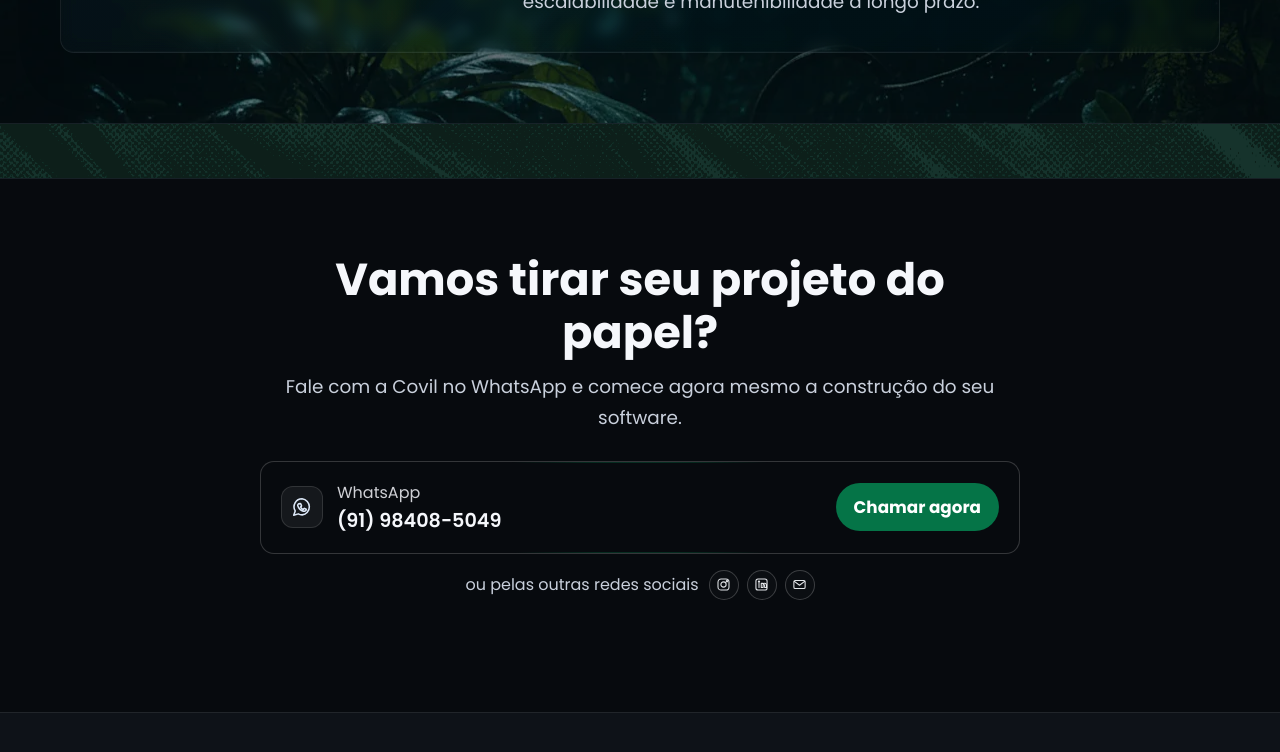
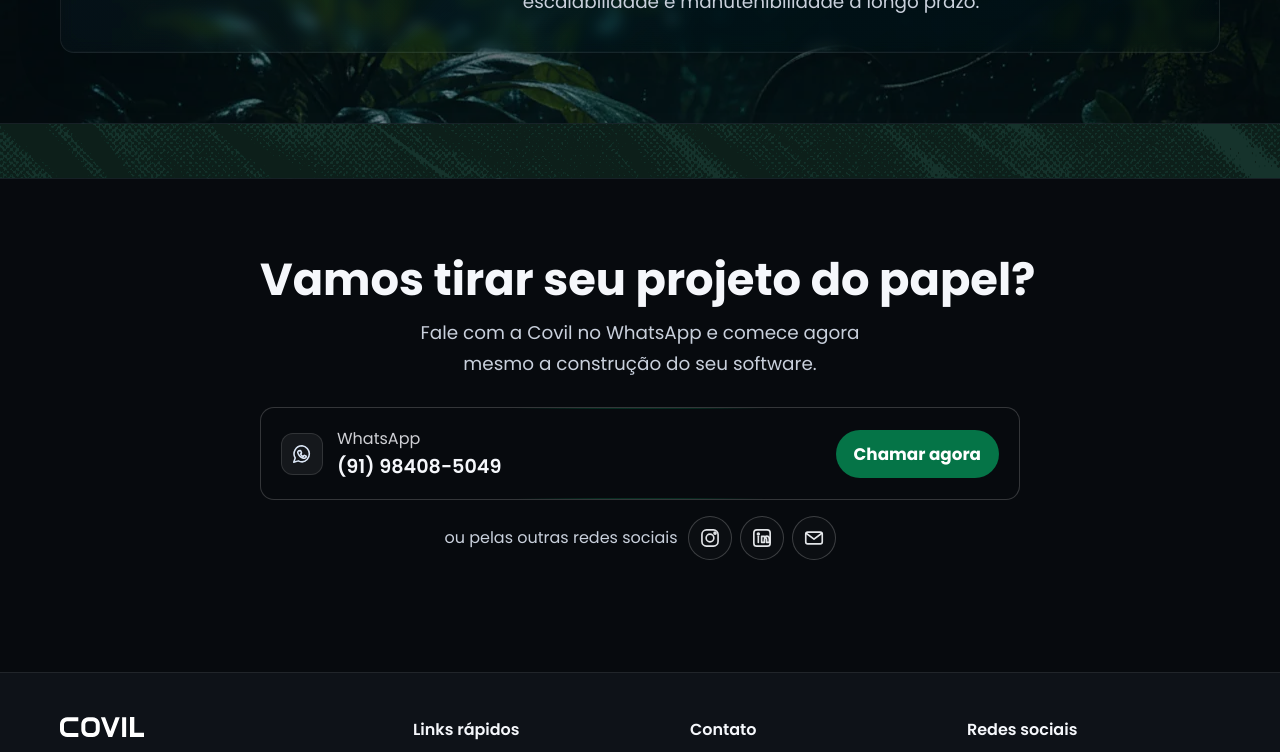
Before and after one commit to Covil-Works/Site-Covil, a React (Vite) app: page / in a window 1280 px wide. Shown: the part 2140-2892 px from the top of the page. Built offline with nearby package versions, Linux system fonts and the light colour scheme.

Commit message:
style(home): ajusta tamanho dos ícones sociais e quebra de texto no contato

```diff
--- a/src/pages/HomePage.jsx
+++ b/src/pages/HomePage.jsx
@@ -318,7 +318,10 @@ function HomePage() {
         <section id="contato" className="contact-section" aria-labelledby="contact-heading">
           <div className="contact-header">
             <h2 id="contact-heading">Vamos tirar seu projeto do papel?</h2>
-            <p>Fale com a Covil no WhatsApp e comece agora mesmo a construção do seu software.</p>
+            <p>
+              Fale com a Covil no WhatsApp e comece agora <br />
+              mesmo a construção do seu software.
+            </p>
           </div>
 
           <div className="contact-grid">
--- a/src/styles/content.css
+++ b/src/styles/content.css
@@ -162,9 +162,15 @@
 
 .contact-header h2 {
   margin: 0;
-  font-size: clamp(2rem, 4vw, 2.8rem);
+  font-size: clamp(1.4rem, 4vw, 2.8rem);
   font-weight: 700;
   line-height: 1.2;
+}
+
+@media (min-width: 768px) {
+  .contact-header h2 {
+    white-space: nowrap;
+  }
 }
 
 .contact-header p {
@@ -301,12 +307,12 @@
 }
 
 .contact-alt-link {
-  width: 30px;
-  height: 30px;
-  border-radius: 999px;
   display: inline-flex;
   align-items: center;
   justify-content: center;
+  width: 44px;
+  height: 44px;
+  border-radius: 50%;
   color: rgba(245, 247, 251, 0.92);
   border: 1px solid rgba(255, 255, 255, 0.2);
   background: rgba(255, 255, 255, 0.02);
@@ -321,11 +327,11 @@
 }
 
 .contact-alt-link svg {
-  width: 15px;
-  height: 15px;
+  width: 22px;
+  height: 22px;
   fill: none;
   stroke: currentColor;
-  stroke-width: 1.7;
+  stroke-width: 1.8;
   stroke-linecap: round;
   stroke-linejoin: round;
 }
```
